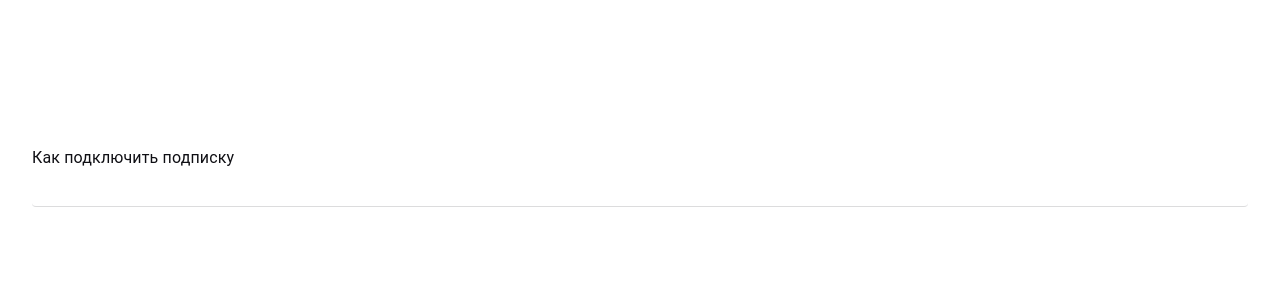
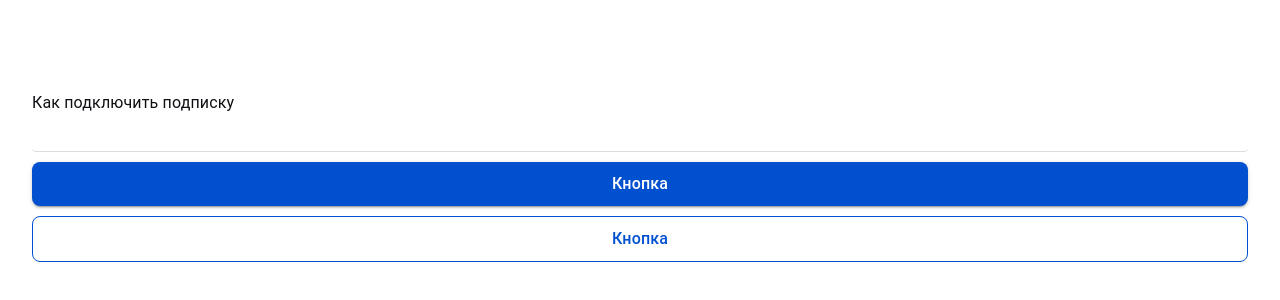
Before and after one commit to margo-yunanova/pay2u-subscriptions-hackathon, a React (Vite) app: page / in a window 1280 px wide. Shown: the part 242-542 px from the top of the page. Built offline with nearby package versions, Linux system fonts and the light colour scheme; some icons are missing.

Commit message:
feat: implement Button

```diff
--- a/src/app/App.tsx
+++ b/src/app/App.tsx
@@ -1,9 +1,12 @@
 import { Accordion } from '../ui/accordion';
+import { Button } from '../ui/button';
 import './App.css';
 function App() {
   return (
     <div style={{ display: 'flex', flexDirection: 'column', gap: '10px' }}>
       <Accordion />
+      <Button variant="contained">кнопка</Button>
+      <Button variant="outlined">кнопка</Button>
     </div>
   );
 }
--- /dev/null
+++ b/src/ui/button/Button.ts
@@ -0,0 +1,24 @@
+import { Button as ButtonBase, styled, ButtonProps } from '@mui/material';
+
+export const Button = styled(ButtonBase, {
+  overridesResolver: (props, styles) => [
+    styles.root,
+    props.variant === 'contained' && styles.contained,
+    props.variant === 'outlined' && styles.outlined,
+  ],
+})<ButtonProps>(({ theme }) => ({
+  width: '100%',
+  textTransform: 'capitalize',
+  borderRadius: '8px',
+  paddingTop: '8px',
+  paddingBottom: '8px',
+  fontSize: '16px',
+  letterSpacing: '0.15px',
+  '&:active': {
+    backgroundColor: theme.palette.background.brandDayDark,
+    color: theme.palette.text.baseWhite,
+  },
+  '&.Mui-disabled': {
+    opacity: '0.6',
+  },
+}));
--- /dev/null
+++ b/src/ui/button/index.ts
@@ -0,0 +1 @@
+export { Button } from './Button';
```
